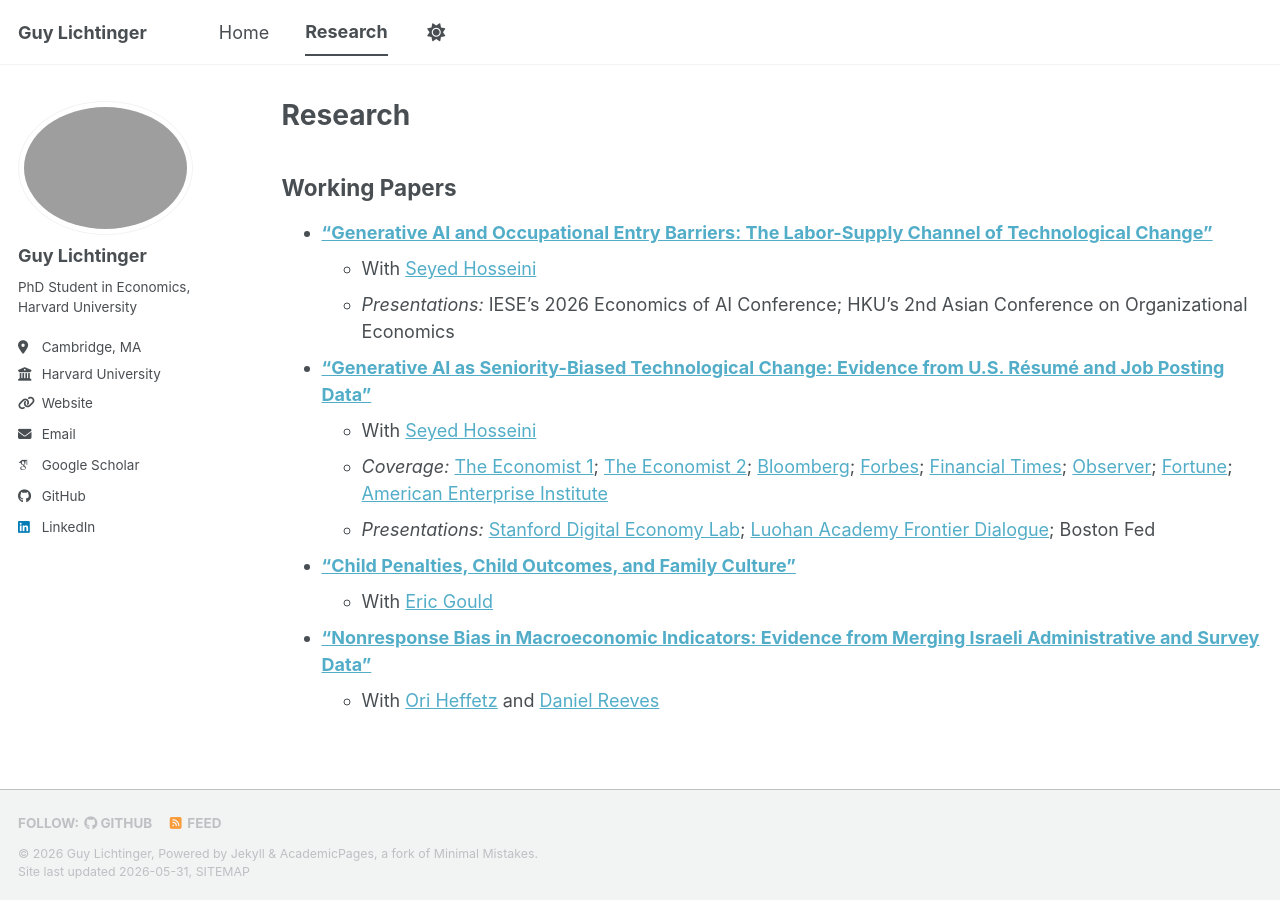
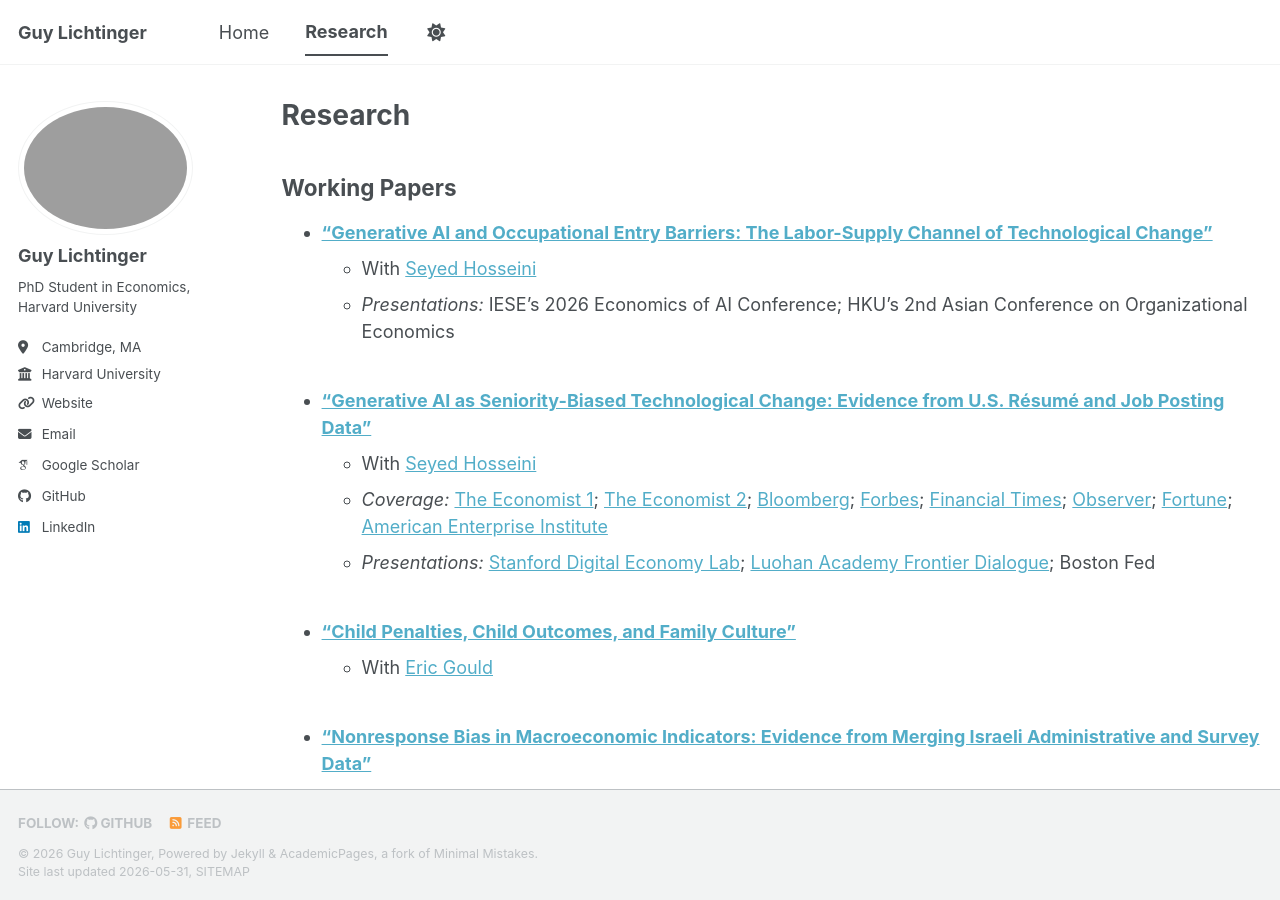
Before and after one commit to guylichtinger/guylichtinger.github.io, a Jekyll site: the page built from _pages/publications.md, in a window 1280 px wide and 900 px high. Built offline with Jekyll 4.4.1, drawn with Linux system fonts in a browser that asks for light colours; some web fonts are replaced; a script bundle is joined from its source files by our own code; library files that are not in the unit come from our copies.

Commit message:
Update publications.md

```diff
--- a/_pages/publications.md
+++ b/_pages/publications.md
@@ -11,7 +11,7 @@ author_profile: true
     -  With [Seyed Hosseini](https://sites.google.com/view/mahdi-hosseini/home)
     - *Presentations:* IESE's 2026 Economics of AI Conference; HKU's 2nd Asian Conference on Organizational Economics
 
-
+<div style="height: 6px;"></div>
 
 - **["Generative AI as Seniority-Biased Technological Change: Evidence from U.S. Résumé and Job Posting Data"](https://papers.ssrn.com/sol3/papers.cfm?abstract_id=5425555)**
     - With [Seyed Hosseini](https://sites.google.com/view/mahdi-hosseini/home)
@@ -19,12 +19,14 @@ author_profile: true
     - *Presentations:* [Stanford Digital Economy Lab](https://digitaleconomy.stanford.edu/event/seyed-m-hosseini-and-guy-lichtinger-generative-ai-as-seniority-biased-technological-change-evidence-from-u-s-resume-and-job-posting-data/); [Luohan Academy Frontier Dialogue](https://www.luohanacademy.com/en//frdue/1109/); Boston Fed
 
 
+<div style="height: 6px;"></div>
 
 
 - **["Child Penalties, Child Outcomes, and Family Culture"](https://www.iza.org/publications/dp/17455/child-penalties-child-outcomes-and-family-culture)**
     - With [Eric Gould](https://sites.google.com/site/edgould/home)
 
 
+<div style="height: 6px;"></div>
 
 
 - **["Nonresponse Bias in Macroeconomic Indicators: Evidence from Merging Israeli Administrative and Survey Data"](https://www.nber.org/papers/w32935)**
```
